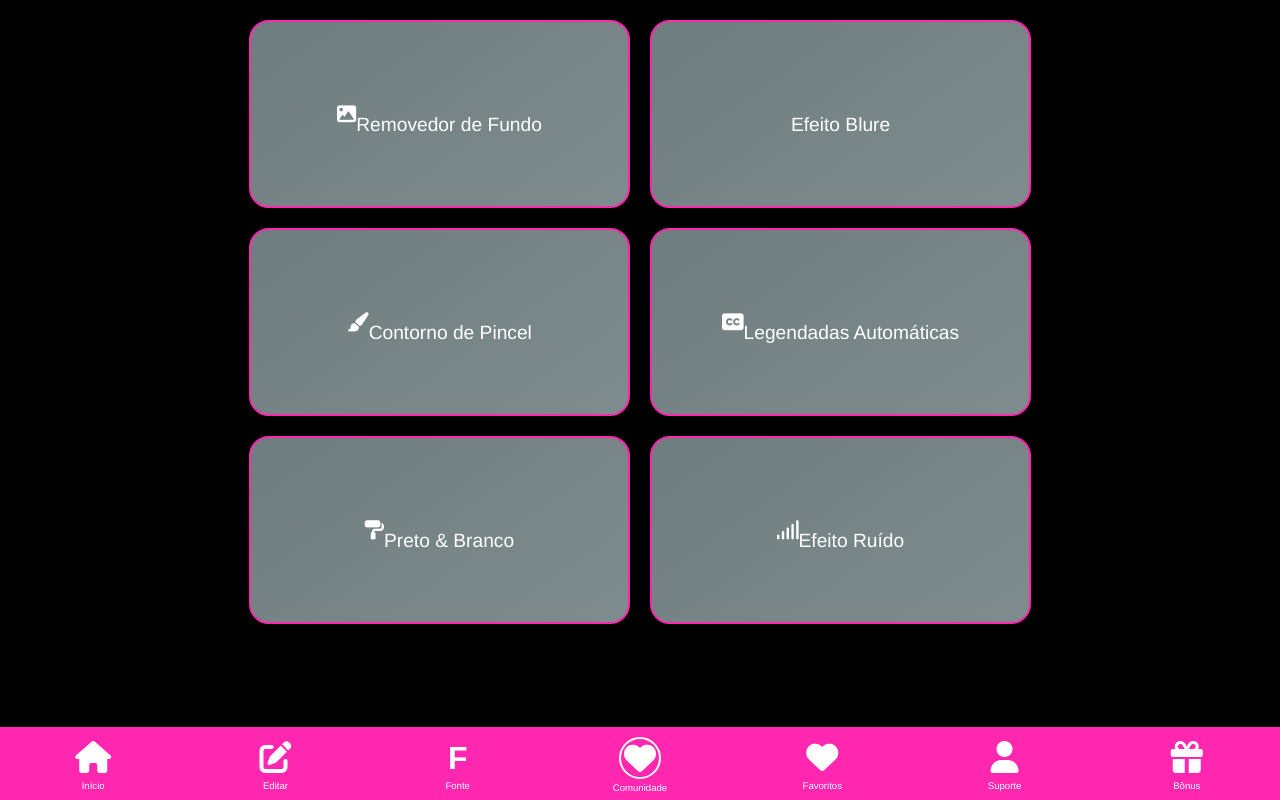
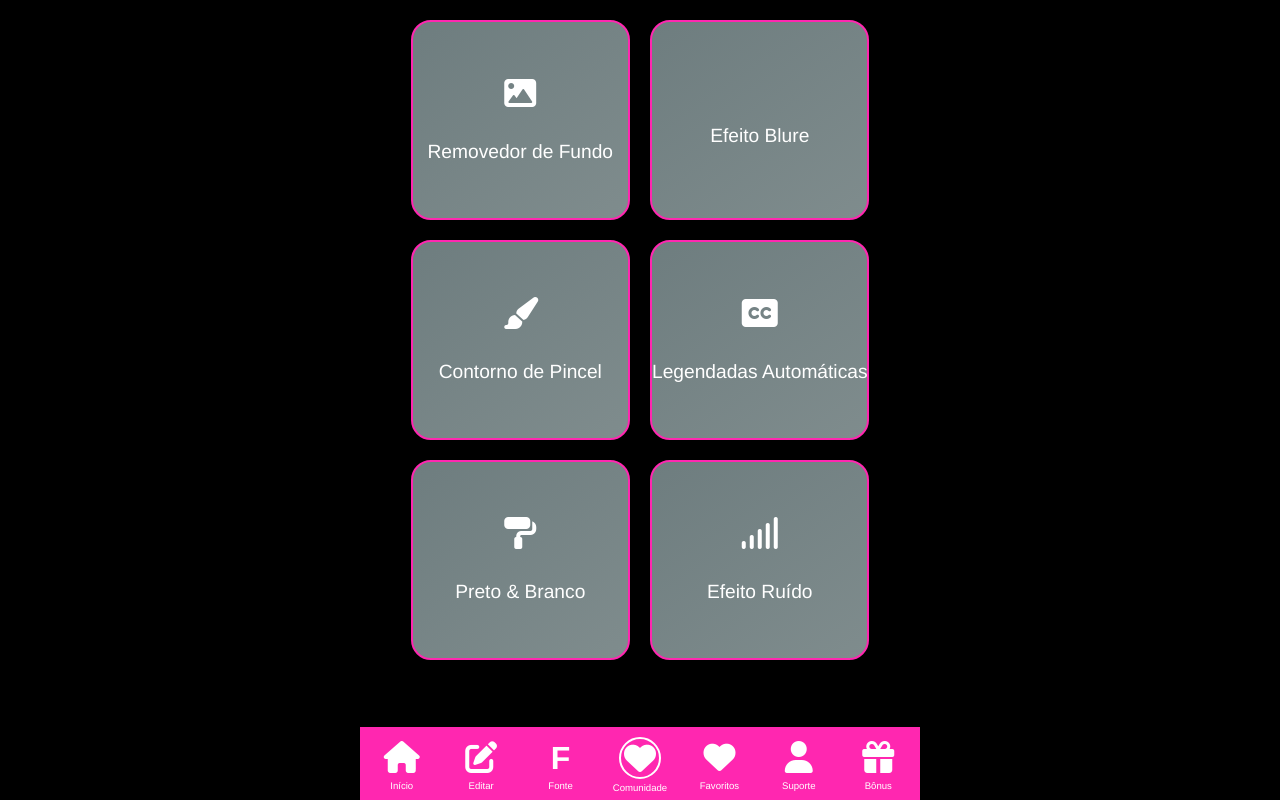
Before and after one commit to cleziobrigido/APP-KFS, a plain HTML site: page editar.html in a window 1280 px wide. Drawn offline with Linux system fonts and the light colour scheme.

Commit message:
Update editar.css

```diff
--- a/editar.css
+++ b/editar.css
@@ -69,10 +69,9 @@ body {
 .container {
     display: grid;
     grid-template-columns: repeat(2, 1fr); /* 2 colunas */
-    grid-template-rows: auto auto auto; /* 3 linhas */
     gap: 20px; /* Espaçamento entre os blocos */
     padding: 20px; /* Espaço ao redor dos blocos */
-    max-width: 1900px; /* Largura máxima do container */
+    max-width: 560px; /* Largura máxima do container igual à barra */
     margin: 0 auto; /* Centralizar horizontalmente */
     margin-bottom: 60px; /* Espaçamento adicional para a barra inferior */
 }
@@ -82,13 +81,14 @@ body {
     background: linear-gradient(145deg, #6e7d7f, #7f8c8d);
     color: white;
     text-align: center;
-    padding: 70px; /* Padding ajustado para maior tamanho */
+    height: 200px; /* Altura fixa para todos os blocos */
     border-radius: 20px; /* Bordas arredondadas */
     border: 2px solid #FF27B0;
     box-shadow: 0 4px 8px rgba(0, 0, 0, 0.3); /* Sombra reduzida */
     font-size: 1.2rem; /* Tamanho do texto ajustado */
     transition: all 0.3s ease;
     display: flex;
+    flex-direction: column; /* Para empilhar ícone e texto */
     justify-content: center;
     align-items: center;
 }
@@ -99,29 +99,10 @@ body {
     box-shadow: 0 6px 15px rgba(0, 0, 0, 0.4);
 }
 
-/* Ajuste para a posição dos blocos */
-.container > .bloco:nth-child(1) {
-    grid-column: span 1; /* Bloco 1 ocupa uma coluna */
-}
-
-.container > .bloco:nth-child(2) {
-    grid-column: span 1; /* Bloco 2 ocupa uma coluna */
-}
-
-.container > .bloco:nth-child(3) {
-    grid-column: span 1; /* Bloco 3 ocupa uma coluna */
-}
-
-.container > .bloco:nth-child(4) {
-    grid-column: span 1; /* Bloco 4 ocupa uma coluna */
-}
-
-.container > .bloco:nth-child(5) {
-    grid-column: span 1; /* Bloco 5 ocupa uma coluna */
-}
-
-.container > .bloco:nth-child(6) {
-    grid-column: span 1; /* Bloco 6 ocupa uma coluna */
+/* Ícones dos blocos */
+.bloco i {
+    font-size: 2rem; /* Tamanho do ícone */
+    margin-bottom: 10px; /* Espaçamento abaixo do ícone */
 }
 
 /* Barra de navegação inferior */
@@ -135,7 +116,7 @@ body {
     box-shadow: 0 -3px 40px rgba(0, 0, 0, 0.5);
     position: fixed;
     width: 100%;
-    max-width: 1900px; /* Mesma largura máxima dos blocos */
+    max-width: 560px; /* Mesma largura máxima dos blocos */
     bottom: 0;
     left: 50%;
     transform: translateX(-50%);
```
